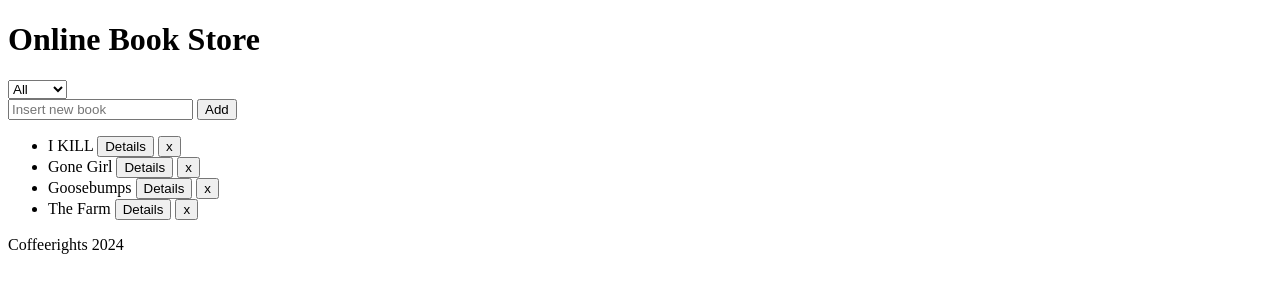
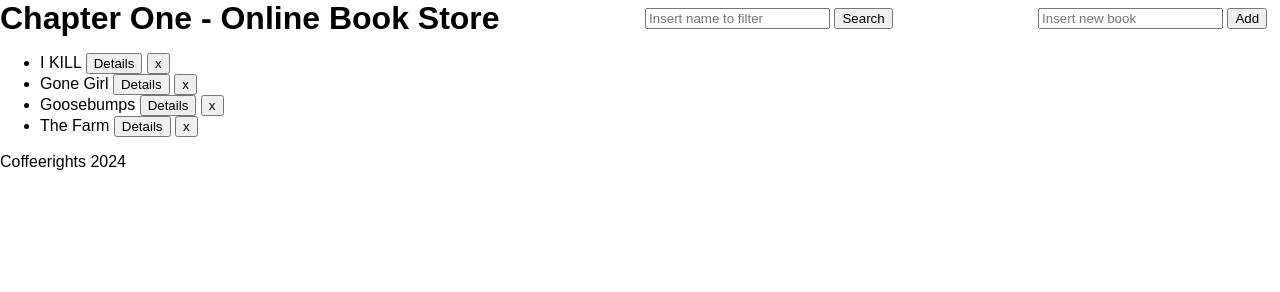
Before and after one commit to Maor4214/MVC-CRUDL-PART1, a plain HTML site: page index.html in a window 1280 px wide. Drawn offline with Linux system fonts and the light colour scheme.

Commit message:
Add basic CSS

```diff
--- /dev/null
+++ b/css/main.css
@@ -0,0 +1,25 @@
+* {
+  box-sizing: border-box;
+}
+
+body {
+  margin: 0;
+  font-family: Arial, Helvetica, sans-serif;
+}
+
+header {
+  display: flex;
+  align-items: center;
+  justify-content: space-between;
+  flex-wrap: wrap;
+}
+
+header h1 {
+  margin: 0;
+}
+
+.search-book {
+}
+.add-book {
+  margin-inline-end: 1vw;
+}
--- a/index.html
+++ b/index.html
@@ -4,20 +4,16 @@
     <meta charset="UTF-8" />
     <meta http-equiv="X-UA-Compatible" content="IE=edge" />
     <meta name="viewport" content="width=device-width, initial-scale=1.0" />
-    <!-- <link rel="stylesheet" href="css/todos.css" /> -->
-    <title>todos</title>
+    <link rel="stylesheet" href="css/main.css" />
+    <title>Chapter One</title>
   </head>
   <body onload="onInit()">
     <header>
-      <h1>Online Book Store</h1>
-
-      <section class="filter">
-        <select onchange="onFilterBy(this)">
-          <option value="">All</option>
-          <option value="done">Done</option>
-          <option value="active">Active</option>
-        </select>
-      </section>
+      <h1>Chapter One - Online Book Store</h1>
+      <form onchange="onFilterBy(event)" class="search-book">
+        <input type="text" placeholder="Insert name to filter" />
+        <button>Search</button>
+      </form>
 
       <form onsubmit="onAddBook(event)" class="add-book">
         <input type="text" placeholder="Insert new book" />
```
